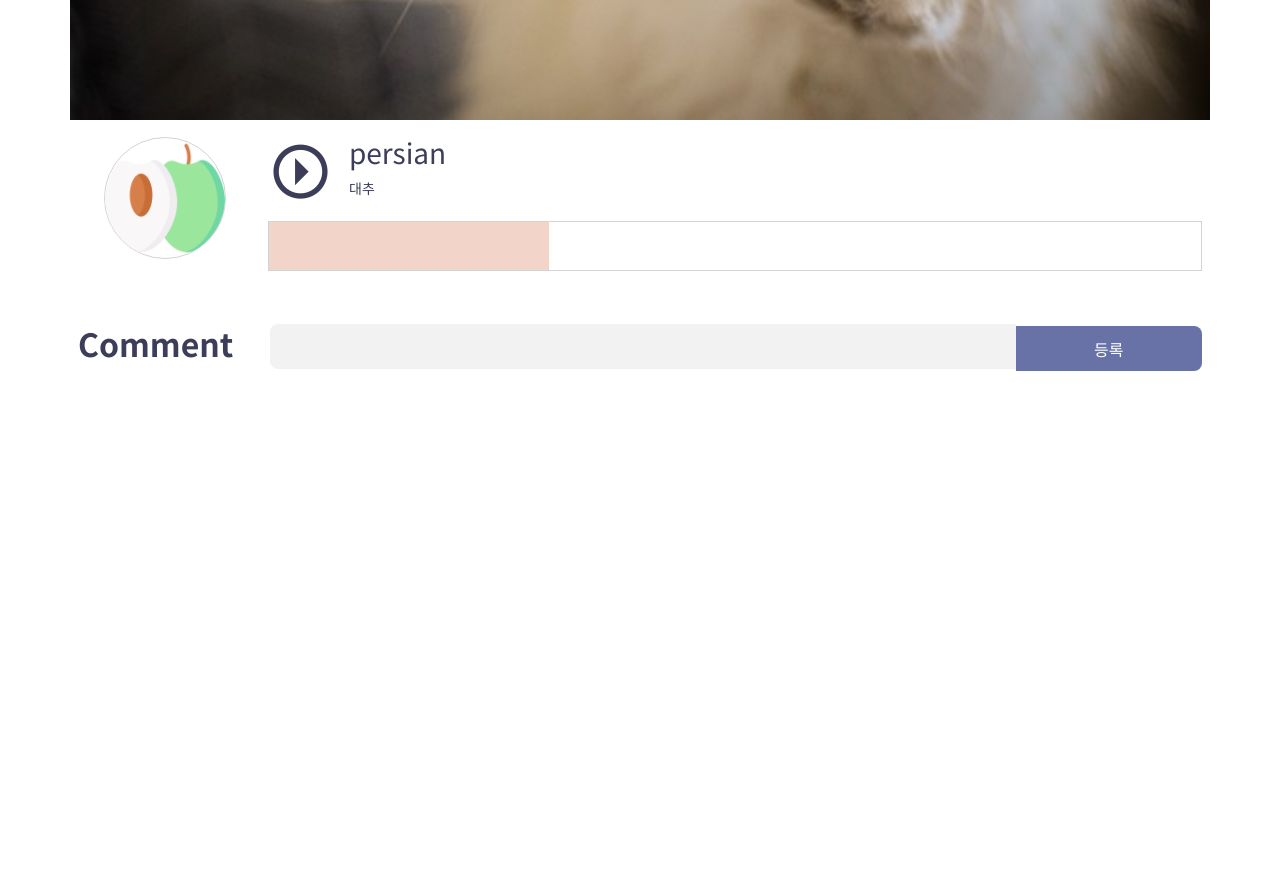
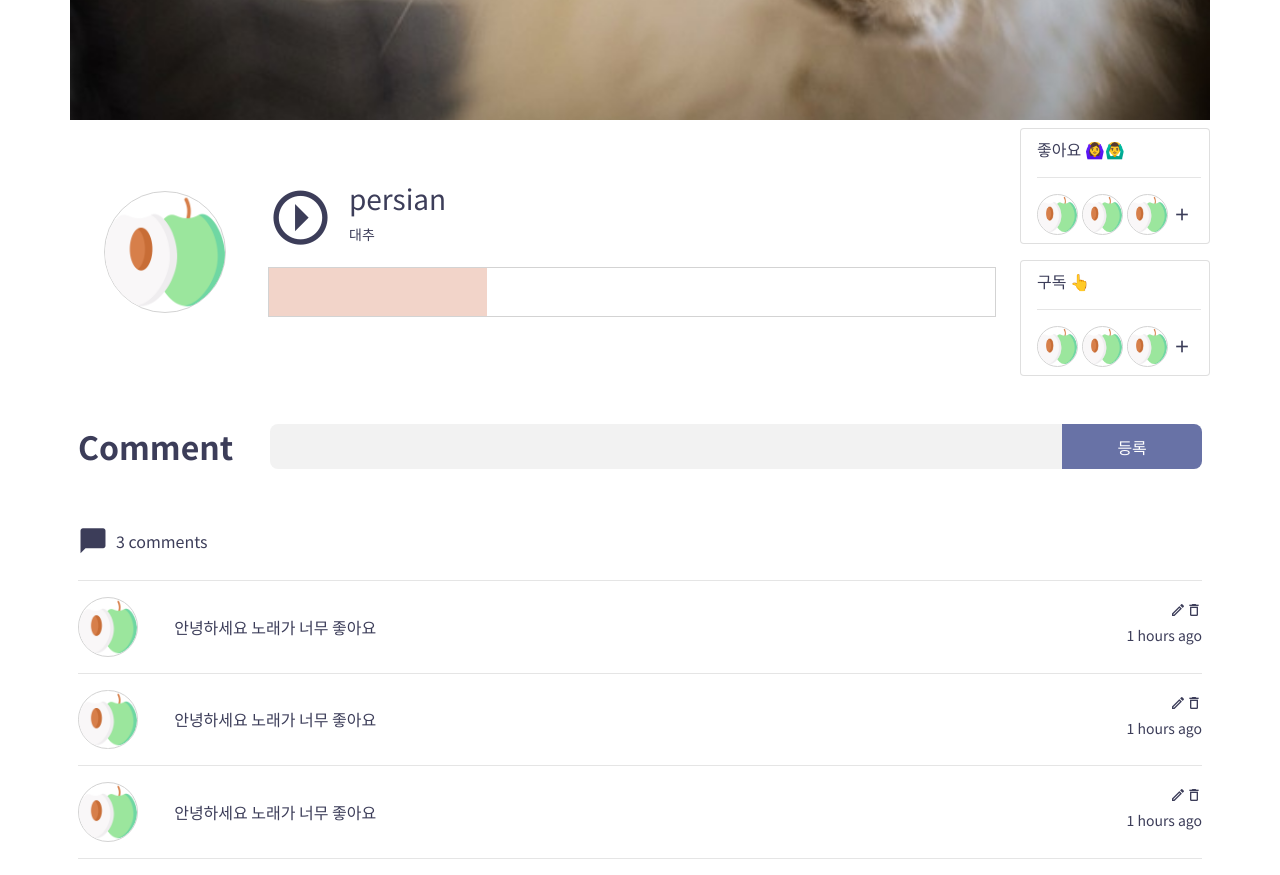
Before and after one commit to dnfwlxo11/lyricsPlayer, a Vue app in the folder client/: page /music/1 in a window 1280 px wide. Shown: the part 580-1455 px from the top of the page. Before the commit the page ends 967 px from the top, so only its background shows below. Built offline with nearby package versions, Linux system fonts and the light colour scheme.

Commit message:
add: comments, likes, subscribes sample

```diff
--- a/client/src/views/Home.vue
+++ b/client/src/views/Home.vue
@@ -14,7 +14,7 @@
             <div class="row m-0 p-0">
                 <div class="col-md-2 mb-5 album" v-for="(item, key) in dummy" :key="key" style="float: left;">
                     <div class="thumbnail card mb-1">
-                        <img :src="require(`@/assets/dummy/${item}.jpg`)" :alt="`${item}`" style="object-fit: cover;" @click="$router.push(`/music/${key}`)">
+                        <img :src="require(`@/assets/dummy/${item}.jpg`)" :alt="`${item}`" style="object-fit: cover;" @click="$router.push(`/music/${key}`)" >
                     </div>
                     <div class="text-left">
                         <div class="music-info text-left">
--- a/client/src/views/music/music.vue
+++ b/client/src/views/music/music.vue
@@ -2,21 +2,42 @@
     <div class="music">
         <top></top>
         <div class="container p-0">
-            <div class="profile">
+            <div class="profile mb-2">
                 <img class="w-100" :src="require(`@/assets/dummy/${dummy[musicId]}.jpg`)" :alt="dummy[musicId]" style="height: 700px; object-fit: cover;">
             </div>
             <div class="mb-5">
                 <div class="row m-0 p-0 d-flex justify-content-center align-items-center">
                     <div class="col-md-2 m-0 p-0 h-100 mt-2 mb-2 pl-2 pr-2">
-                        <img class="musician-img" src="@/assets/dummy/musician.png" alt="대추">
+                        <img class="musician-img" src="@/assets/dummy/musician.png" alt="대추" @click="$router.push(`/musician/대추`)">
                     </div>
-
-                    <div class="col-md-10 m-0 p-0 w-100 pl-2 pr-2">
+                    <div class="col-md-8 m-0 p-0 w-100 pl-2 pr-4 mb-3">
                         <i class="mr-3 play-btn mdi mdi-arrow-right-drop-circle-outline" style="font-size: 65px;float: left;" @click="musicPlay"></i>
                         <div class="row m-0 p-0 mb-2 mt-3 text-left"><h3 class="m-0 p-0">{{dummy[musicId]}}</h3></div>
                         <div class="row m-0 p-0 text-left" @click="$router.push('/musician/대추')"><small class="m-0 p-0"> 대추</small></div>
                         <div>
                             <progress value="30" max="100" style="height: 50px;width: 100%;"></progress>
+                        </div>
+                    </div>
+                    <div class="col-md-2 h-100 p-0">
+                        <div class="card text-left w-100 m-0 p-2 mb-3">
+                            <div class="ml-2">
+                                <div class="mb-1">좋아요 🙆‍♀️🙆‍♂️</div>
+                                <hr>
+                                <div class="d-flex justify-content-start align-items-center">
+                                    <img v-for="(item, idx) in likes" :key="idx" class="like-img mr-1 w-25" :src="require(`@/assets/dummy/fan.png`)" alt="대추">
+                                    <i class="mdi mdi-plus" style="font-size: 20px;"></i>
+                                </div>
+                            </div>
+                        </div>
+                        <div class="card text-left w-100 m-0 p-2">
+                            <div class="ml-2">
+                                <div class="mb-1">구독 👆</div>
+                                <hr>
+                                <div class="d-flex justify-content-start align-items-center">
+                                    <img v-for="(item, idx) in subscribes" :key="idx" class="subscriber-img mr-1 w-25" :src="require(`@/assets/dummy/fan.png`)" alt="대추">
+                                    <i class="mdi mdi-plus" style="font-size: 20px;"></i>
+                                </div>
+                            </div>
                         </div>
                     </div>
                 </div>
@@ -42,6 +63,8 @@ export default {
             musicId: null,
             dummy: { '1': 'persian', '2': 'british', '3': 'scotish', '4': 'russian', '5': 'siam', '6': 'regdoll',
                      '7': 'cat1', '8': 'cat2', '9': 'cat3', '10': 'cat4', '11': 'cat5', '12': 'cat6' },
+            likes: [1, 2, 3],
+            subscribes: [1, 2, 3],
         }
     },
     created() {
@@ -78,8 +101,19 @@ progress::-webkit-progress-bar {
     border: 0.1rem lightgrey solid;
 }
 
-.play-btn:hover {
+.play-btn:hover, .musician-img:hover {
     transform: scale(1.1);
     transition: transform 0.5s;
 }
+
+ul {
+    list-style: none;
+}
+
+.like-img, .subscriber-img {
+    width: 40px;
+    border-radius: 70%;
+    border: 0.1rem lightgrey solid;
+}
+
 </style>
--- a/client/src/views/music/vues/comments.vue
+++ b/client/src/views/music/vues/comments.vue
@@ -1,11 +1,34 @@
 <template>
     <div class="comments mb-3 pl-2 pr-2">
         <div class="text-left">
-            <div class="row h-100 d-flex justify-content-center align-items-center">
-                <div class="col-md-2"><h2><strong>Comment</strong></h2></div>
+            <div class="row h-100 d-flex justify-content-start align-items-center mb-5">
+                <div class="col-md-2"><h2 class="m-0 p-0"><strong>Comment</strong></h2></div>
                 <div class="col-md-10">
-                    <input class="pl-3 comment-input" type="text" style="width: 80%;height: 45px;">
-                    <button class="btn comment-btn" style="width: 20%;height: 45px;">등록</button>
+                    <textarea class="p-3 comment-input" type="text" style="width: 85%;height: 45px;float: left" />
+                    <button class="btn comment-btn" style="width: 15%;height: 45px;">등록</button>
+                </div>
+            </div>
+            <div class="text-left m-0 p-0">
+                <div class="mb-3 d-flex align-items-center">
+                    <i class="mdi mdi-message mr-2" style="font-size: 30px;"></i>
+                    <span>3 comments</span>
+                </div>
+                <hr>
+                <div class="h-100" v-for="(item, idx) of comments" :key="idx">
+                    <div class="row mb-3">
+                        <div class="col-1 m-auto">
+                            <img class="comment-img" :src="require(`@/assets/dummy/fan.png`)" alt="대추">
+                        </div>
+                        <div class="col-9 m-auto">
+                            안녕하세요 노래가 너무 좋아요
+                        </div>
+                        <div class="col-2 h-100 text-right">
+                            <i class="mdi mdi-pencil-outline"></i>
+                            <i class="mdi mdi-delete-outline"></i>
+                            <div><small>1 hours ago</small></div>
+                        </div>
+                    </div>
+                    <hr>
                 </div>
             </div>
         </div>
@@ -14,16 +37,31 @@
 
 <script>
 export default {
-    name: 'Comments'
+    name: 'Comments',
+    data() {
+        return {
+            comments: ['hi', 'good', 'hello']
+        }
+    },
 }
 </script>
 
 <style>
 .comment-input {
+    border: none;
+    background-color: #F2F2F2;
     border-radius: 0.5rem 0 0 0.5rem;
+    overflow: hidden;
+    resize: none;
 }
 
 .comment-btn {
     border-radius: 0 0.5rem 0.5rem 0;
 }
+
+.comment-img {
+    width: 90%;
+    border-radius: 70%;
+    border: 0.1rem lightgrey solid;
+}
 </style>
--- a/client/src/views/user/register.vue
+++ b/client/src/views/user/register.vue
@@ -19,7 +19,7 @@
                     </div>
                     <div class="modal-body">
                         <div class="mt-4 mb-5">
-                            <h5>몇가지만 입력하면 가입할 수 있어요.</h5>
+                            <h5>간단하게 가입할 수 있어요.</h5>
                         </div>
                         <div class="mb-3">
                             <input class="pl-3 id-input" type="text" style="height: 35px; width: 70%" placeholder="아이디를 입력해주세요.">
```
Also changed, not shown: client/src/assets/dummy/fan.png (added), 1 other file (tests, documents, lock files or other folders).
